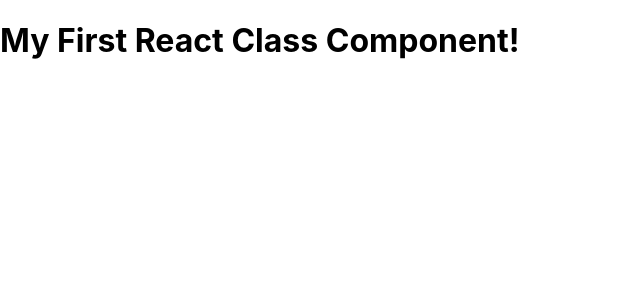
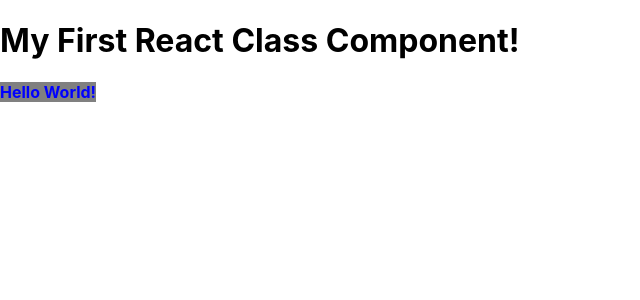
Before and after one commit to Rafael-Javaro/Trybe, a React (Create React App) app in the folder trybe_exercises/exercises/Front-End/testando-meu-computador/: page / in a window 1280 px wide. Shown: the top 300 px of the page, without its empty margins (0-640 px from the left). Built offline with nearby package versions, Linux system fonts and the light colour scheme.

Commit message:
importando CSS simples

```diff
--- a/trybe_exercises/exercises/Front-End/testando-meu-computador/package.json
+++ b/trybe_exercises/exercises/Front-End/testando-meu-computador/package.json
@@ -5,6 +5,7 @@
   "dependencies": {
     "@testing-library/react": "^11.2.5",
     "@testing-library/user-event": "^12.7.1",
+    "lint": "^0.7.0",
     "react": "^17.0.1",
     "react-dom": "^17.0.1",
     "react-scripts": "4.0.2",
--- a/trybe_exercises/exercises/Front-End/testando-meu-computador/src/App.css
+++ b/trybe_exercises/exercises/Front-End/testando-meu-computador/src/App.css
@@ -2,37 +2,8 @@
   text-align: center;
 }
 
-.App-logo {
-  height: 40vmin;
-  pointer-events: none;
+.HelloWorld {
+  background-color: gray;
+  color: blue;
+  font-weight: 700;
 }
-
-@media (prefers-reduced-motion: no-preference) {
-  .App-logo {
-    animation: App-logo-spin infinite 20s linear;
-  }
-}
-
-.App-header {
-  background-color: #282c34;
-  min-height: 100vh;
-  display: flex;
-  flex-direction: column;
-  align-items: center;
-  justify-content: center;
-  font-size: calc(10px + 2vmin);
-  color: white;
-}
-
-.App-link {
-  color: #61dafb;
-}
-
-@keyframes App-logo-spin {
-  from {
-    transform: rotate(0deg);
-  }
-  to {
-    transform: rotate(360deg);
-  }
-}
--- a/trybe_exercises/exercises/Front-End/testando-meu-computador/src/App.js
+++ b/trybe_exercises/exercises/Front-End/testando-meu-computador/src/App.js
@@ -1,8 +1,13 @@
 import ReactClass from '../src/components/ReactClass';
+import './App.css';
 
 function App() {
   return (
-    <ReactClass />
+    <>
+      <ReactClass />
+      <span className="HelloWorld">Hello World!</span>
+    </>
+
   );
 }
 
```
Also changed, not shown: 1 other file (tests, documents, lock files or other folders).
